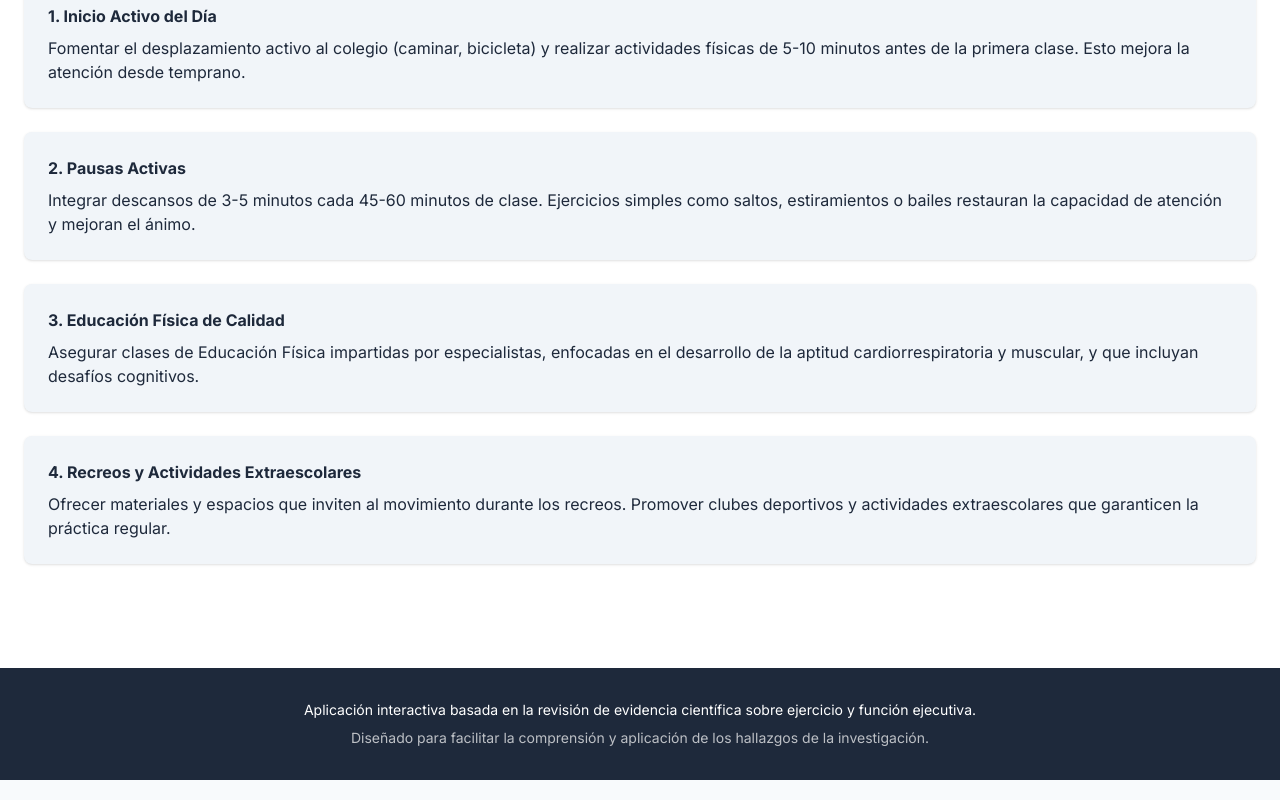
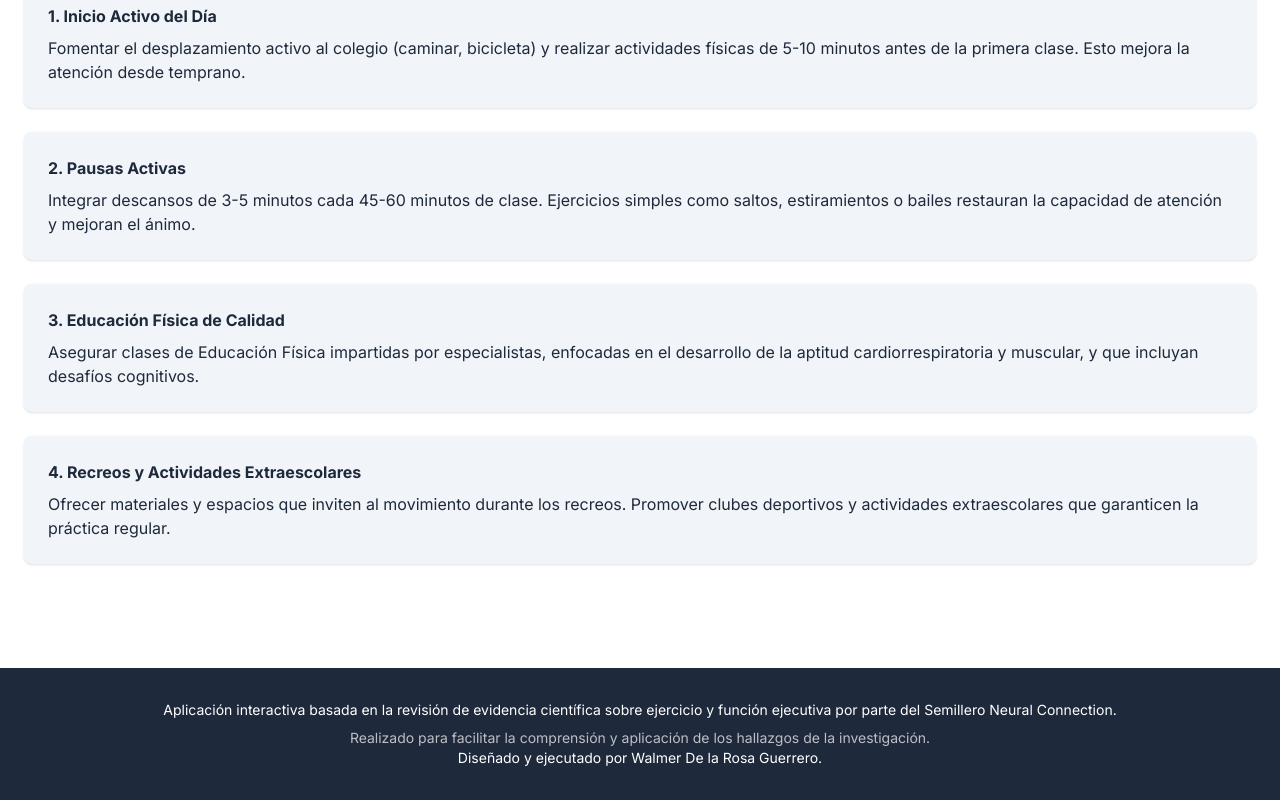
Before and after one commit to walmerdelarosa/Cerebroenmovimiento, a plain HTML site: page index.html in a window 1280 px wide. Shown: the part 2966-3766 px from the top of the page. Drawn offline with nearby package versions, Linux system fonts and the light colour scheme.

Commit message:
Update index.html

```diff
--- a/index.html
+++ b/index.html
@@ -139,8 +139,9 @@
 
     <footer class="bg-slate-800 text-white py-8">
         <div class="container mx-auto px-6 text-center text-sm">
-            <p>Aplicación interactiva basada en la revisión de evidencia científica sobre ejercicio y función ejecutiva.</p>
-            <p class="mt-2 opacity-70">Diseñado para facilitar la comprensión y aplicación de los hallazgos de la investigación.</p>
+            <p>Aplicación interactiva basada en la revisión de evidencia científica sobre ejercicio y función ejecutiva por parte del Semillero Neural Connection.</p>
+            <p class="mt-2 opacity-70">Realizado para facilitar la comprensión y aplicación de los hallazgos de la investigación.</p>
+            <p>Diseñado y ejecutado por Walmer De la Rosa Guerrero.</p>
         </div>
     </footer>
 
```
